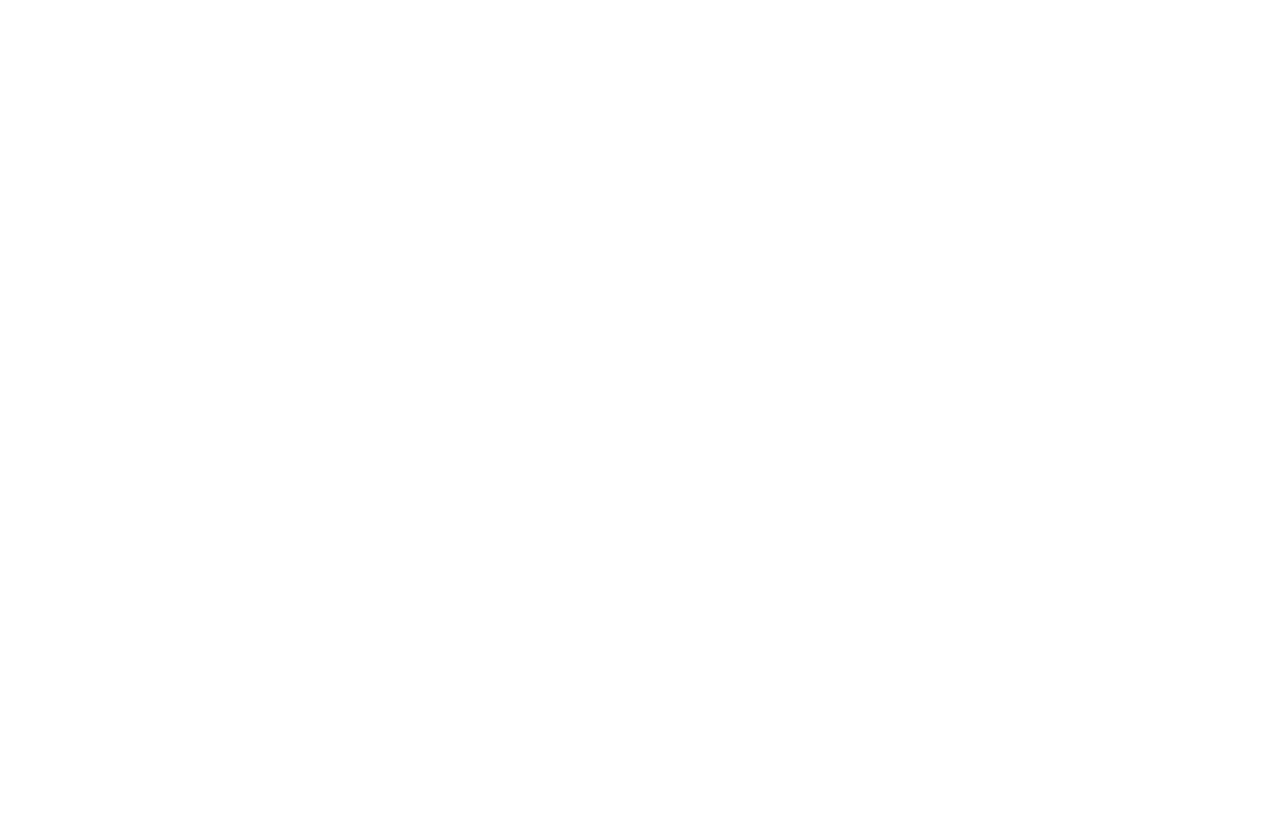
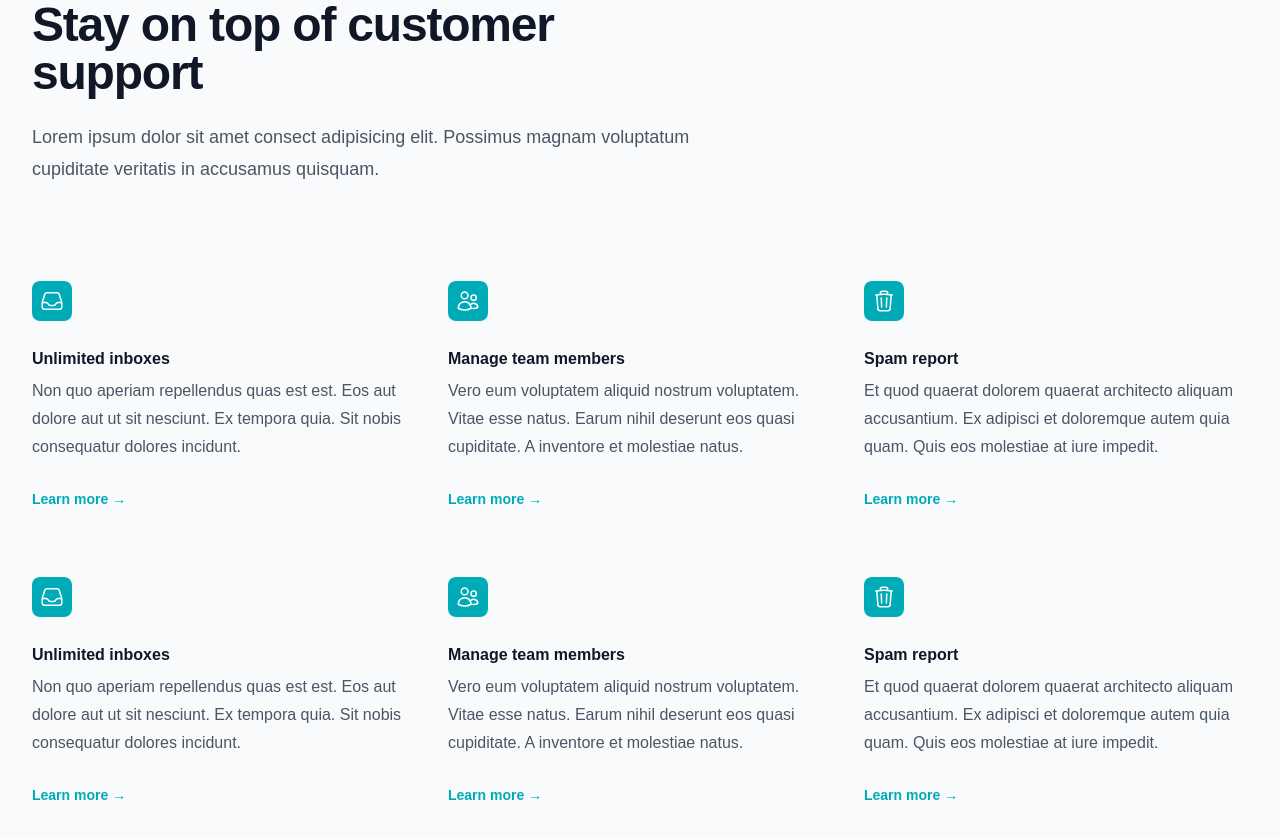
Before and after one commit to danielrckb/nexoro-landing, a Next.js app: page / in a window 1280 px wide. Shown: the part 3240-4079 px from the top of the page. Before the commit the page ends 3113 px from the top, so only its background shows below. Built offline with nearby package versions, Linux system fonts and the light colour scheme.

Commit message:
features

```diff
--- /dev/null
+++ b/app/components/Features.tsx
@@ -0,0 +1,106 @@
+'use client'
+
+import { InboxIcon, TrashIcon, UsersIcon } from '@heroicons/react/24/outline'
+
+const features = [
+  // Original 3
+  {
+    name: 'Unlimited inboxes',
+    description:
+      'Non quo aperiam repellendus quas est est. Eos aut dolore aut ut sit nesciunt. Ex tempora quia. Sit nobis consequatur dolores incidunt.',
+    href: '#',
+    icon: InboxIcon,
+  },
+  {
+    name: 'Manage team members',
+    description:
+      'Vero eum voluptatem aliquid nostrum voluptatem. Vitae esse natus. Earum nihil deserunt eos quasi cupiditate. A inventore et molestiae natus.',
+    href: '#',
+    icon: UsersIcon,
+  },
+  {
+    name: 'Spam report',
+    description:
+      'Et quod quaerat dolorem quaerat architecto aliquam accusantium. Ex adipisci et doloremque autem quia quam. Quis eos molestiae at iure impedit.',
+    href: '#',
+    icon: TrashIcon,
+  },
+
+  // Duplicate 3
+  {
+    name: 'Unlimited inboxes',
+    description:
+      'Non quo aperiam repellendus quas est est. Eos aut dolore aut ut sit nesciunt. Ex tempora quia. Sit nobis consequatur dolores incidunt.',
+    href: '#',
+    icon: InboxIcon,
+  },
+  {
+    name: 'Manage team members',
+    description:
+      'Vero eum voluptatem aliquid nostrum voluptatem. Vitae esse natus. Earum nihil deserunt eos quasi cupiditate. A inventore et molestiae natus.',
+    href: '#',
+    icon: UsersIcon,
+  },
+  {
+    name: 'Spam report',
+    description:
+      'Et quod quaerat dolorem quaerat architecto aliquam accusantium. Ex adipisci et doloremque autem quia quam. Quis eos molestiae at iure impedit.',
+    href: '#',
+    icon: TrashIcon,
+  },
+]
+
+export default function Features() {
+  return (
+    <div className="bg-gray-50 py-24 sm:py-32">
+      <div className="mx-auto max-w-7xl px-6 lg:px-8">
+
+        <div className="mx-auto max-w-2xl lg:mx-0">
+          <h2 className="text-4xl font-semibold tracking-tight text-gray-900 sm:text-5xl">
+            Stay on top of customer support
+          </h2>
+          <p className="mt-6 text-lg/8 text-gray-600">
+            Lorem ipsum dolor sit amet consect adipisicing elit. Possimus magnam voluptatum cupiditate veritatis in
+            accusamus quisquam.
+          </p>
+        </div>
+
+        <div className="mx-auto mt-16 max-w-2xl sm:mt-20 lg:mt-24 lg:max-w-none">
+          <dl className="grid max-w-xl grid-cols-1 gap-x-8 gap-y-16 lg:max-w-none lg:grid-cols-3">
+
+            {features.map((feature, i) => (
+              <div key={i} className="flex flex-col">
+
+                <dt className="text-base/7 font-semibold text-gray-900">
+                  <div
+                    className="mb-6 flex size-10 items-center justify-center rounded-lg"
+                    style={{ backgroundColor: '#00abb8' }}
+                  >
+                    <feature.icon aria-hidden="true" className="size-6 text-white" />
+                  </div>
+                  {feature.name}
+                </dt>
+
+                <dd className="mt-1 flex flex-auto flex-col text-base/7 text-gray-600">
+                  <p className="flex-auto">{feature.description}</p>
+                  <p className="mt-6">
+                    <a
+                      href={feature.href}
+                      className="text-sm/6 font-semibold hover:opacity-80"
+                      style={{ color: '#00abb8' }}
+                    >
+                      Learn more <span aria-hidden="true">→</span>
+                    </a>
+                  </p>
+                </dd>
+
+              </div>
+            ))}
+
+          </dl>
+        </div>
+
+      </div>
+    </div>
+  )
+}
--- a/app/page.tsx
+++ b/app/page.tsx
@@ -1,3 +1,4 @@
+import Features from "./components/Features"
 import FeaturesCards from "./components/FeaturesCards"
 import Header from "./components/Header"
 import Hero from "./components/Hero"
@@ -9,6 +10,7 @@
       <Header />
       <Hero />
       <FeaturesCards />
+      <Features />
     </div>
   )
 }
```
